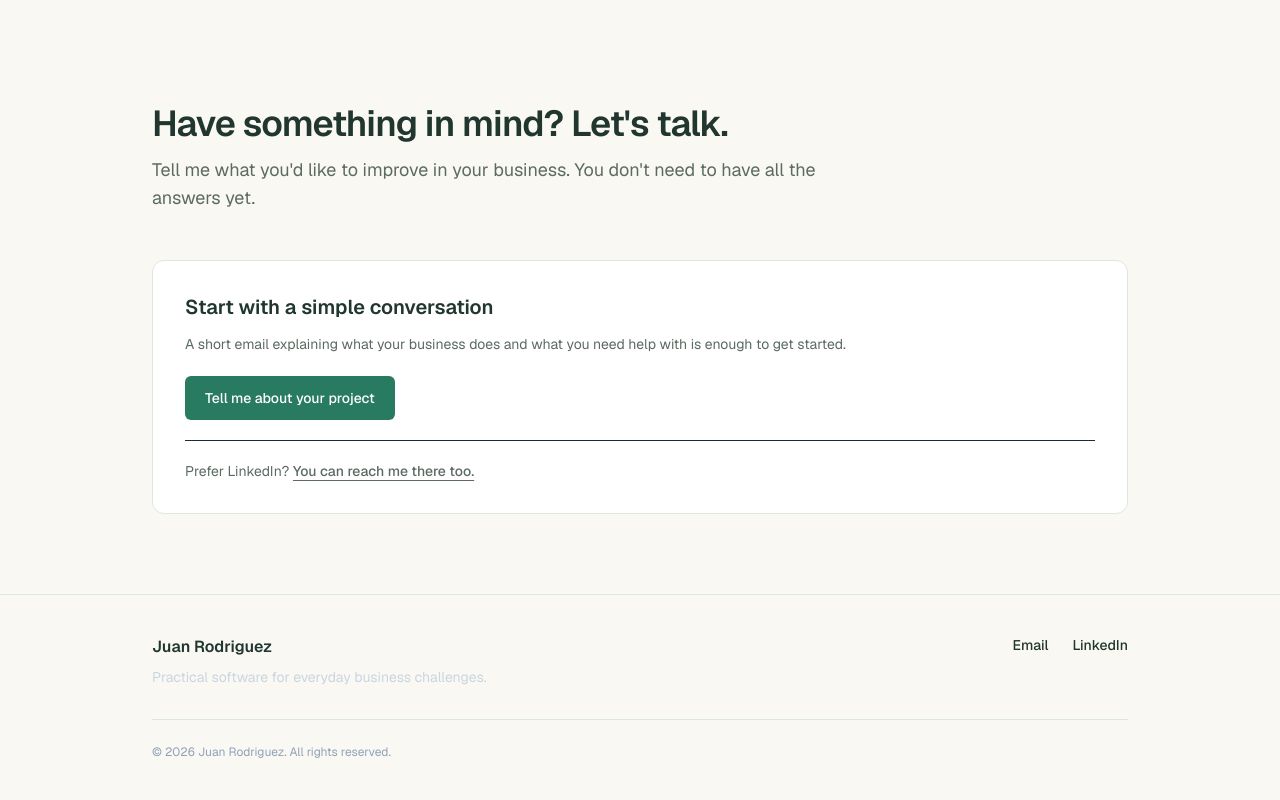
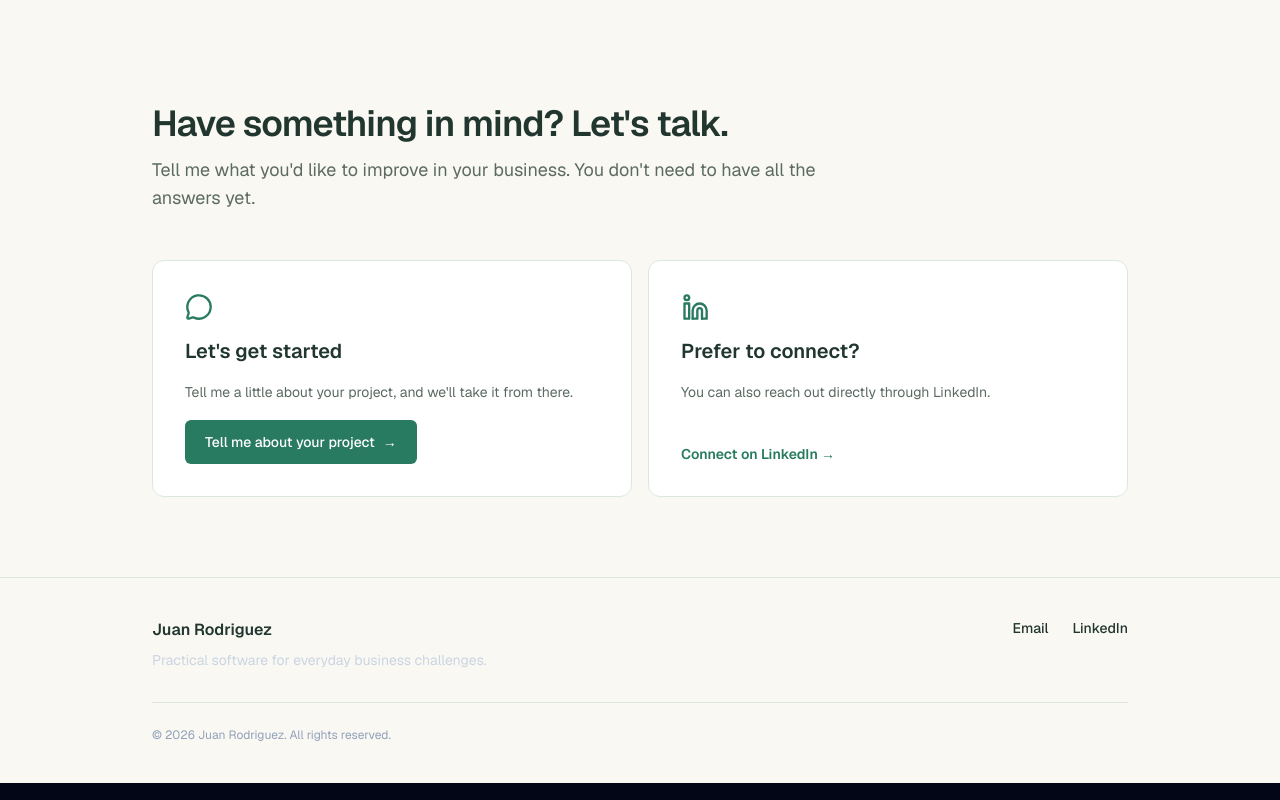
Before and after one commit to juan7792/jrodriguez-dev, a Next.js app: page /1/business in a window 1280 px wide. Shown: the part 2710-3510 px from the top of the page. Built offline with nearby package versions, Linux system fonts and the light colour scheme.

Commit message:
business: reworking contact to include mail and linkedin options

```diff
--- a/src/components/business/BusinessContact.tsx
+++ b/src/components/business/BusinessContact.tsx
@@ -1,5 +1,6 @@
 
 import { getTranslations } from "next-intl/server";
+import Image from "next/image";
 
 import Card from "@/components/ui/Card";
 import Section from "@/components/ui/Section";
@@ -20,42 +21,72 @@ export default async function BusinessContact() {
       title={t("title")}
       subtitle={t("subtitle")}
     >
-      <Card hover={false} className="business-card p-6 sm:p-8">
-        <div className="flex flex-col gap-5">
-          <div>
+      <div className="grid grid-cols-1 gap-4 md:grid-cols-2">
+        {/* Email contact */}
+        <Card
+          hover
+          className="business-card business-card-interactive h-full p-6 sm:p-8"
+        >
+          <div className="flex h-full flex-col items-start gap-4">
+            <Image
+              src="/icons/business/message-circle.svg"
+              alt=""
+              width={28}
+              height={28}
+              className="h-7 w-7 shrink-0"
+            />
+
             <h3 className="text-xl font-semibold">
-              {t("cardTitle")}
+              Let's get started
             </h3>
 
-            <p className="mt-3 max-w-2xl text-sm leading-relaxed business-text-muted">
-              {t("description")}
+            <p className="business-text-muted text-sm leading-relaxed">
+              Tell me a little about your project, and we'll take it from there.
             </p>
-          </div>
 
-          <div>
             <a
               href={mailtoHref}
-              className="business-button inline-flex min-h-11 items-center justify-center rounded-md px-5 py-3 text-sm font-medium transition-colors"
+              className="business-button mt-auto inline-flex min-h-11 items-center justify-center gap-2 rounded-md px-5 py-3 text-sm font-medium transition-colors"
             >
-              {t("cta")}
+              Tell me about your project
+              <span aria-hidden="true">→</span>
             </a>
           </div>
+        </Card>
 
-          <div className="border-t border-slate-200 pt-5 dark:border-slate-800">
-            <p className="text-sm business-text-muted">
-              {t("linkedinText")}{" "}
+        {/* LinkedIn contact */}
+        <Card
+          hover
+          className="business-card business-card-interactive h-full p-6 sm:p-8"
+        >
+          <div className="flex h-full flex-col items-start gap-4">
+            <Image
+              src="/icons/business/linkedin.svg"
+              alt=""
+              width={28}
+              height={28}
+              className="h-7 w-7 shrink-0"
+            />
+
+            <h3 className="text-xl font-semibold">
+              Prefer to connect?
+            </h3>
+
+            <p className="business-text-muted text-sm leading-relaxed">
+              You can also reach out directly through LinkedIn.
+            </p>
+
             <a
               href={linkedin}
               target="_blank"
               rel="noopener noreferrer"
-                className="font-medium underline underline-offset-4"
+              className="mt-auto text-sm font-semibold text-[#287A60] underline-offset-4 transition-colors hover:text-[#20664E] hover:underline"
             >
-                {t("linkedinCta")}
+              Connect on LinkedIn →
             </a>
-            </p>
-          </div>
           </div>
         </Card>
+      </div>
     </Section>
   );
 }
```
Also changed, not shown: public/icons/business/linkedin.svg (added), public/icons/business/message-circle.svg (added). Lines whose indentation alone changed are shown as unchanged.
